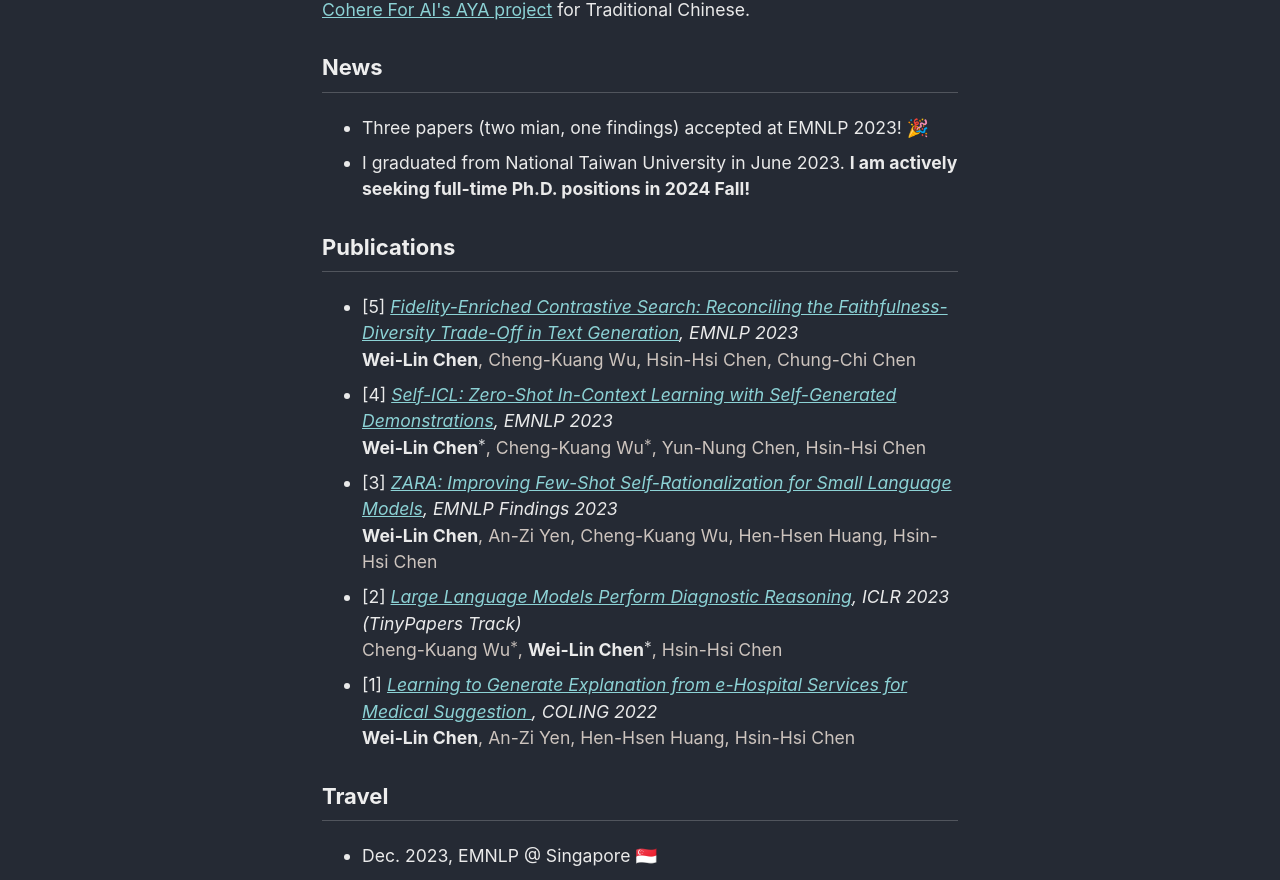
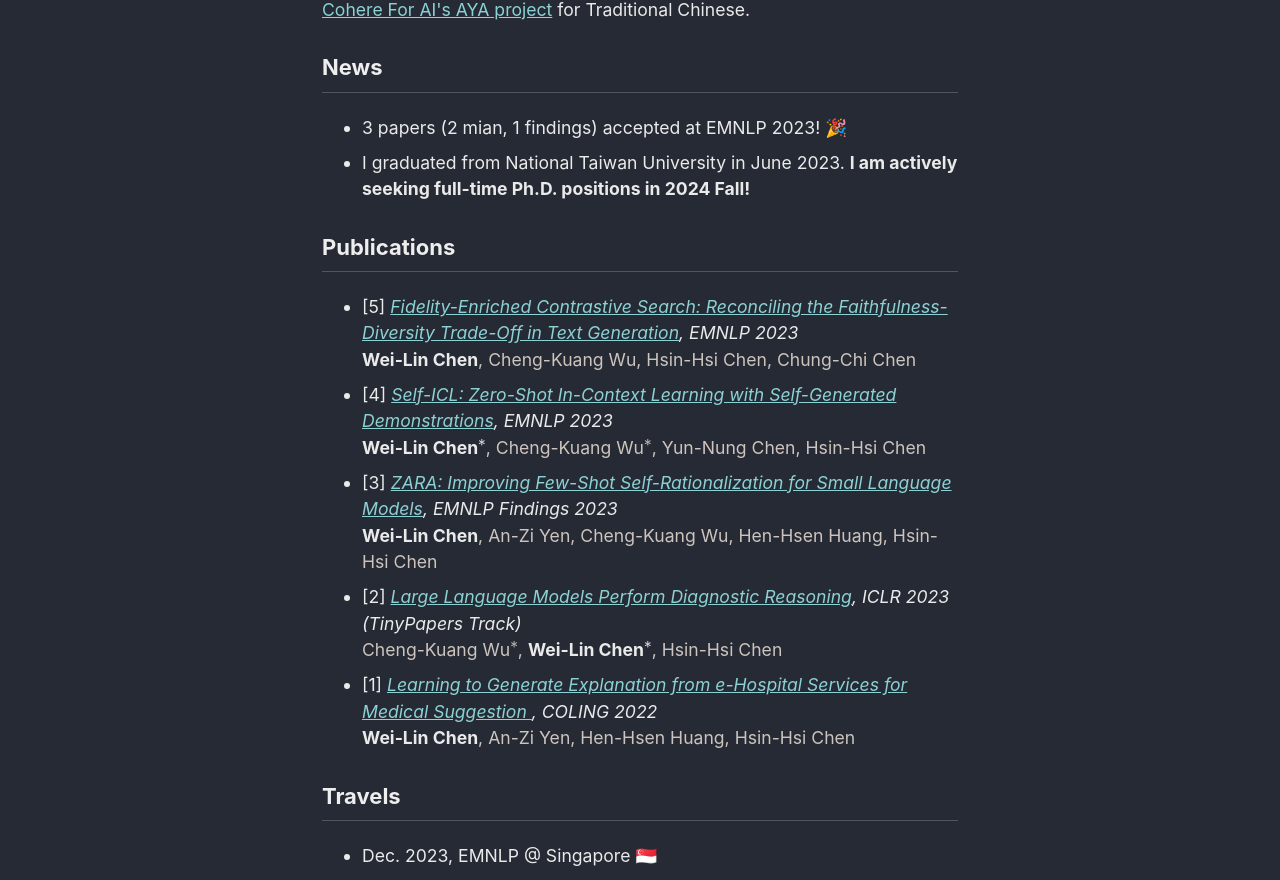
Before and after one commit to wlchen0206/wlchen0206.github.io, a Jekyll site: the page built from index.html, in a window 1280 px wide and 1400 px high. Shown: the part 508-1388 px from the top of the window. Built offline with Jekyll 4.4.1, drawn with Linux system fonts in a browser that asks for light colours; cached includes are drawn as plain includes; formulas are drawn with MathJax 3; the list of posts is cut into pages by our own code.

Commit message:
fix small typos

```diff
--- a/index.html
+++ b/index.html
@@ -33,7 +33,7 @@ author_profile: true
 <h3 class="archive__subtitle">News</h3>
 <ul>
     <li class="archive__item-excerpt">
-        Three papers (two mian, one findings) accepted at EMNLP 2023! 🎉
+        3 papers (2 mian, 1 findings) accepted at EMNLP 2023! 🎉
     </li>
     <li class="archive__item-excerpt">
         I graduated from National Taiwan University in June 2023. <b>I am actively seeking full-time Ph.D. positions in 2024 Fall!</b>
@@ -87,7 +87,7 @@ author_profile: true
     </li>
 </ul>
 
-<h3 class="archive__subtitle">Travel</h3>
+<h3 class="archive__subtitle">Travels</h3>
 <ul>
     <li class="archive__item-excerpt">
         Dec. 2023, EMNLP @ Singapore 🇸🇬
```
